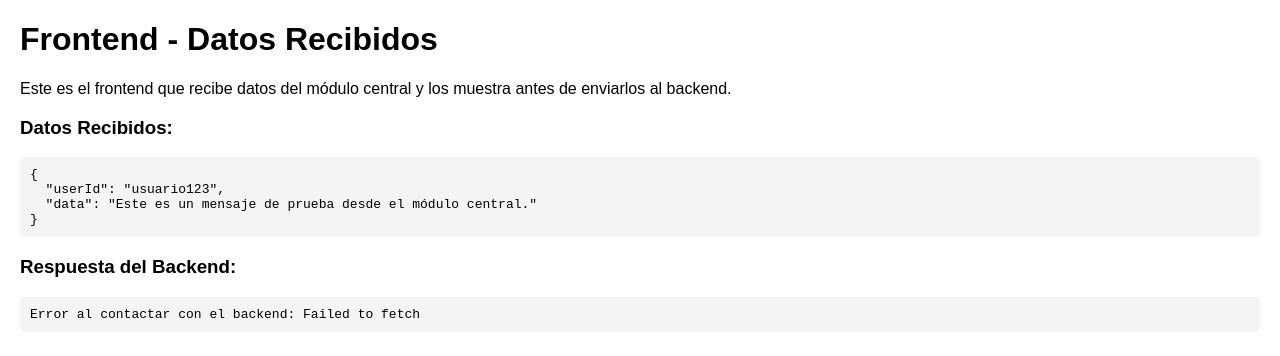
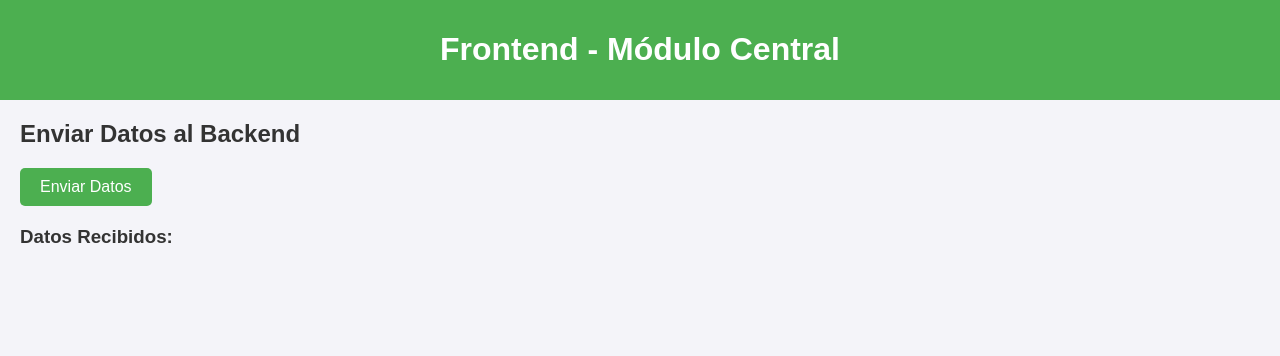
Before and after one commit to Propayer/FrontendServer, a plain HTML site: page index.html in a window 1280 px wide. Drawn offline with Linux system fonts and the light colour scheme; no server answers.

Commit message:
Update index.html

```diff
--- a/index.html
+++ b/index.html
@@ -1,71 +1,112 @@
 <!DOCTYPE html>
-<html lang="en">
+<html lang="es">
 <head>
     <meta charset="UTF-8">
     <meta name="viewport" content="width=device-width, initial-scale=1.0">
-  <title>Frontend</title>
+    <title>Frontend con Ngrok</title>
     <style>
         body {
             font-family: Arial, sans-serif;
+            background-color: #f4f4f9;
+            color: #333;
+            margin: 0;
+            padding: 0;
+        }
+
+        header {
+            background-color: #4CAF50;
+            color: white;
+            padding: 10px;
+            text-align: center;
+        }
+
+        .container {
             margin: 20px;
         }
-    pre {
-      background-color: #f4f4f4;
+
+        button {
+            padding: 10px 20px;
+            font-size: 16px;
+            background-color: #4CAF50;
+            color: white;
+            border: none;
+            cursor: pointer;
+            border-radius: 5px;
+            transition: background-color 0.3s ease;
+        }
+
+        button:hover {
+            background-color: #45a049;
+        }
+
+        .data-container {
+            margin-top: 20px;
+        }
+
+        .data-item {
+            margin: 10px 0;
             padding: 10px;
+            background-color: #e1e1e1;
             border-radius: 5px;
-      overflow-x: auto;
+        }
+
+        .data-item span {
+            font-weight: bold;
         }
     </style>
 </head>
 <body>
-  <h1>Frontend - Datos Recibidos</h1>
-  <p>Este es el frontend que recibe datos del módulo central y los muestra antes de enviarlos al backend.</p>
 
+<header>
+    <h1>Frontend - Módulo Central</h1>
+</header>
+
+<div class="container">
+    <h2>Enviar Datos al Backend</h2>
+    <button onclick="sendData({ 'usuario': 'user123', 'dato': 'ejemplo de mensaje' })">Enviar Datos</button>
+
+    <div class="data-container">
         <h3>Datos Recibidos:</h3>
-  <pre id="received-data">Ningún dato recibido aún.</pre>
-
-  <h3>Respuesta del Backend:</h3>
-  <pre id="backend-response">Esperando datos...</pre>
+        <div id="dataList"></div>
+    </div>
+</div>
 
 <script>
-    // Simulación del endpoint para recibir datos
-    async function receiveData(data) {
-      const receivedDataElement = document.getElementById("received-data");
-      const backendResponseElement = document.getElementById("backend-response");
+    // URL de tu servidor Ngrok
+    const backendUrl = "https://417a-79-117-106-243.ngrok-free.app/receive-data";  // Cambia esta URL por la que te da Ngrok
 
-      // Mostrar datos recibidos en la página
-      receivedDataElement.textContent = JSON.stringify(data, null, 2);
-
-      // Enviar datos al backend
-      const backendUrl = "http://localhost:5000/receive-data"; // Cambia por la URL de tu backend
-      try {
-        const response = await fetch(backendUrl, {
-          method: "POST",
+    // Función para enviar los datos
+    function sendData(data) {
+        fetch(backendUrl, {
+            method: 'POST',
             headers: {
-            "Content-Type": "application/json",
+                'Content-Type': 'application/json',
             },
-          body: JSON.stringify(data),
+            body: JSON.stringify(data)
+        })
+        .then(response => response.json())
+        .then(responseData => {
+            console.log('Datos enviados correctamente:', responseData);
+            // Mostrar los datos en la web
+            displayData(responseData);
+        })
+        .catch((error) => {
+            console.error('Error:', error);
         });
-
-        const responseText = await response.text();
-        backendResponseElement.textContent = responseText;
-      } catch (error) {
-        backendResponseElement.textContent = `Error al contactar con el backend: ${error.message}`;
-      }
     }
 
-    // Simulación de una llamada desde el módulo central
-    // Esta sección debe ser reemplazada por la petición real del módulo central
-    window.addEventListener("load", () => {
-      // Simulación de datos enviados por el módulo central
-      const mockData = {
-        userId: "usuario123",
-        data: "Este es un mensaje de prueba desde el módulo central.",
-      };
+    // Función para mostrar los datos recibidos
+    function displayData(data) {
+        const dataList = document.getElementById('dataList');
+        const dataItem = document.createElement('div');
+        dataItem.classList.add('data-item');
+        dataItem.innerHTML = `
+            <p><span>Usuario:</span> ${data.usuario}</p>
+            <p><span>Datos:</span> ${data.dato}</p>
+        `;
+        dataList.appendChild(dataItem);
+    }
+</script>
 
-      // Llamada al endpoint con los datos simulados
-      receiveData(mockData);
-    });
-  </script>
 </body>
 </html>
```
Lines whose indentation alone changed are shown as unchanged.
